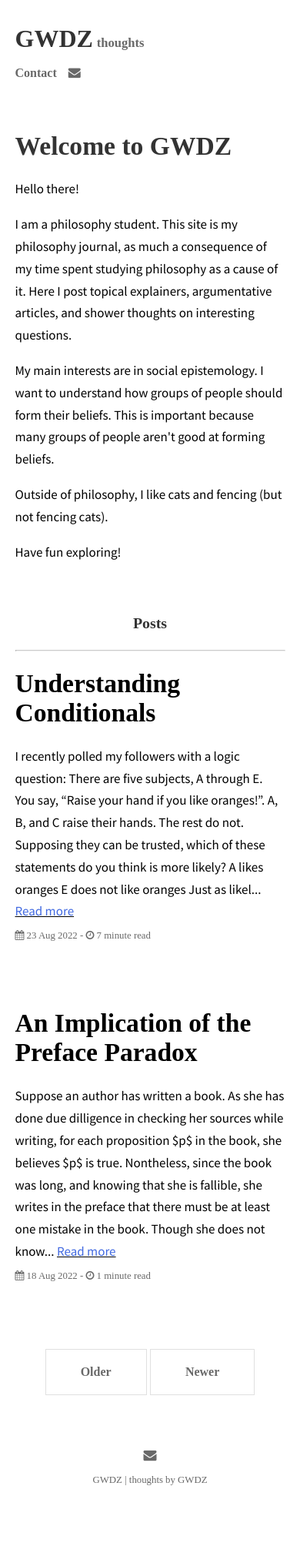
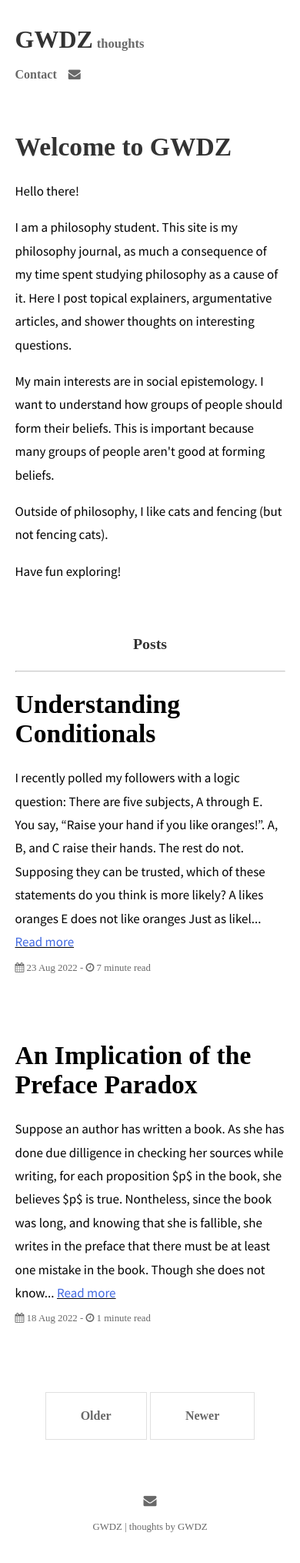
Before and after one commit to GWDZ-true/gwdz-site, a Jekyll site: the page built from index.html, in a window 390 px wide. Shown: the whole page at 77% size. Built offline with Jekyll 4.4.1, drawn with Linux system fonts in a browser that asks for light colours; some web fonts are replaced; the list of posts is cut into pages by our own code; before the commit the page ends 1969 px from its top, so only the background shows below that.

Commit message:
Update _base.scss

```diff
--- a/_sass/_base.scss
+++ b/_sass/_base.scss
@@ -22,7 +22,7 @@ body {
 @media only screen and (max-width: 768px) {
   body {
     font-size: 17px;
-    line-height: 1.8rem;
+    line-height: 1.9rem;
   }
 }
 
```
